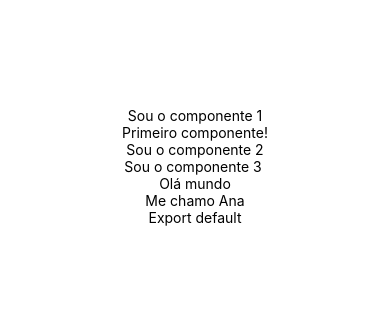
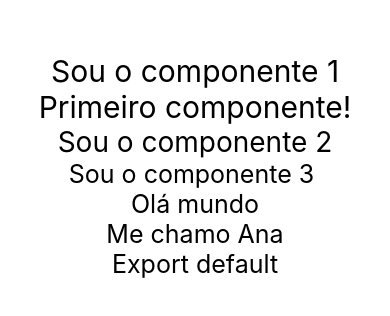
Before and after one commit to biadevcosta/curso-react-native, a React Native app in the folder exercicios/: screen / in a window 390 px wide. Shown: the part 256-572 px from the top of the page. Built offline with nearby package versions, Linux system fonts and the light colour scheme.

Commit message:
Export de estilos

```diff
--- a/exercicios/src/components/Multi.js
+++ b/exercicios/src/components/Multi.js
@@ -1,16 +1,18 @@
 import React from 'react'
 import {Text} from 'react-native'
+import estilo from './estilo'
+import Estilo  from './estilo'
 
 function Comp(){
-        return <Text>Sou o componente 1</Text>
+        return <Text style={estilo.txtG}>Sou o componente 1</Text>
 }
 
 function Comp2() {
-    return <Text>Sou o componente 2</Text>
+    return <Text style={estilo.txtM}>Sou o componente 2</Text>
 }
 
 function Comp3() {
-    return <Text>Sou o componente 3 </Text>
+    return <Text style={estilo.txtP}>Sou o componente 3 </Text>
 }
 
 export { Comp2, Comp3 } //O nome precisa estar igual no APP
--- a/exercicios/src/components/Olamundo.js
+++ b/exercicios/src/components/Olamundo.js
@@ -1,17 +1,18 @@
 import React from 'react'
 import {Text} from 'react-native'
-
+import estilo from './estilo'
+import Estilo from './estilo'
 
 function Saudacao(){
-    return <Text>Olá mundo</Text>
+    return <Text style={estilo.txtP}>Olá mundo</Text>
 }
 
 function Sobremim(){
-    return <Text>Me chamo Ana</Text>
+    return <Text style={estilo.txtP}>Me chamo Ana</Text>
 }
 
 export default() =>
-    <Text>Export default</Text>
+    <Text style={estilo.txtP}>Export default</Text>
 
 
 export { Saudacao, Sobremim }
--- a/exercicios/src/components/Primeiro.js
+++ b/exercicios/src/components/Primeiro.js
@@ -1,5 +1,6 @@
 import React from 'react'
 import {Text} from 'react-native'
+import Estilo  from './estilo'
 
 export default () =>
-        <Text>Primeiro componente!</Text>
+        <Text style={Estilo.txtG}>Primeiro componente!</Text>
--- /dev/null
+++ b/exercicios/src/components/estilo.js
@@ -0,0 +1,15 @@
+//Não é um component, vai servir para exportar estilo para os componentes
+
+import { StyleSheet } from 'react-native' //fazer import da biblioteca
+
+export default StyleSheet.create({ //vai criar um styleSheet
+    txtG: {
+        fontSize: 30
+    },
+    txtM: {
+        fontSize: 28
+    },
+    txtP:{
+        fontSize: 25
+    }
+})
```
